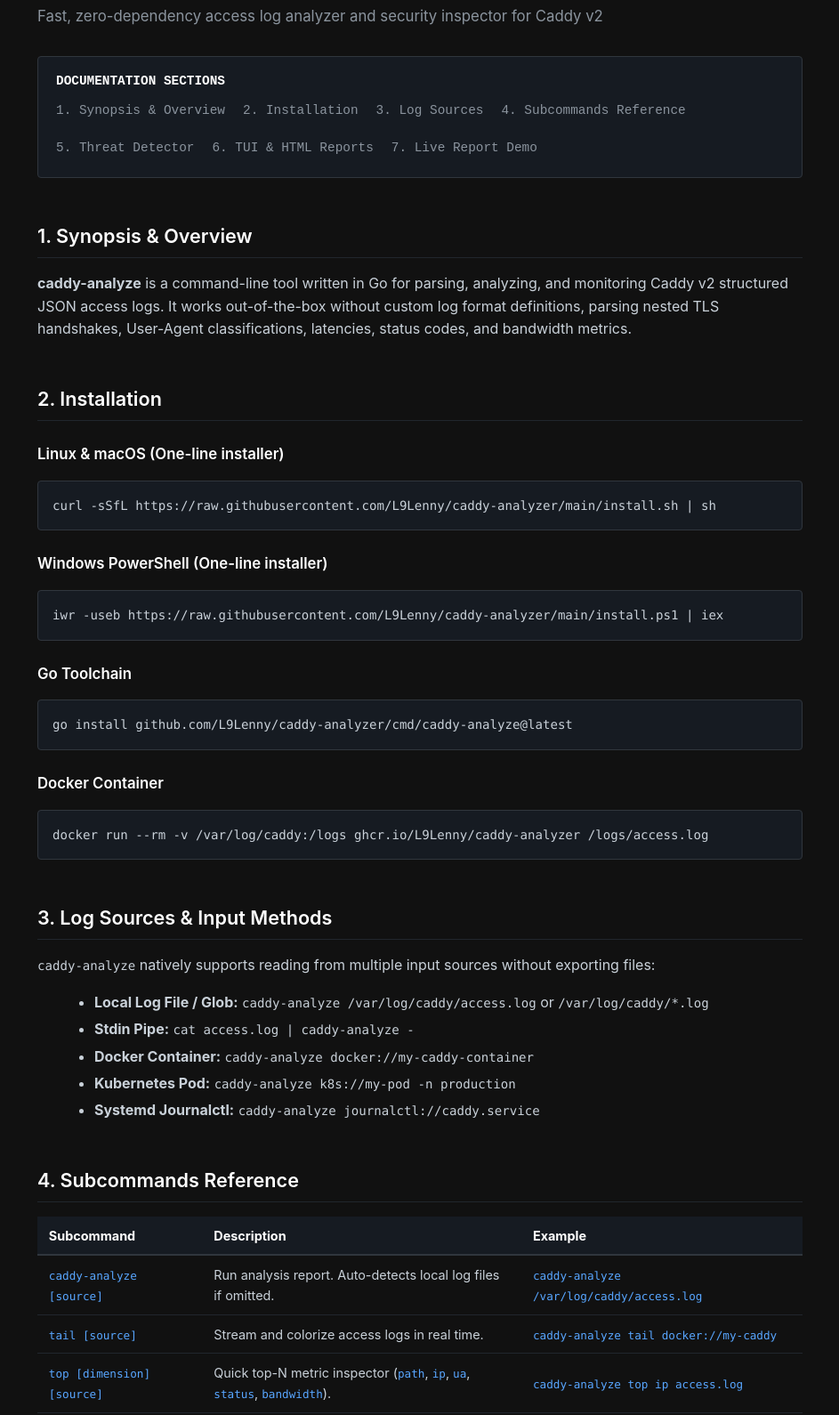
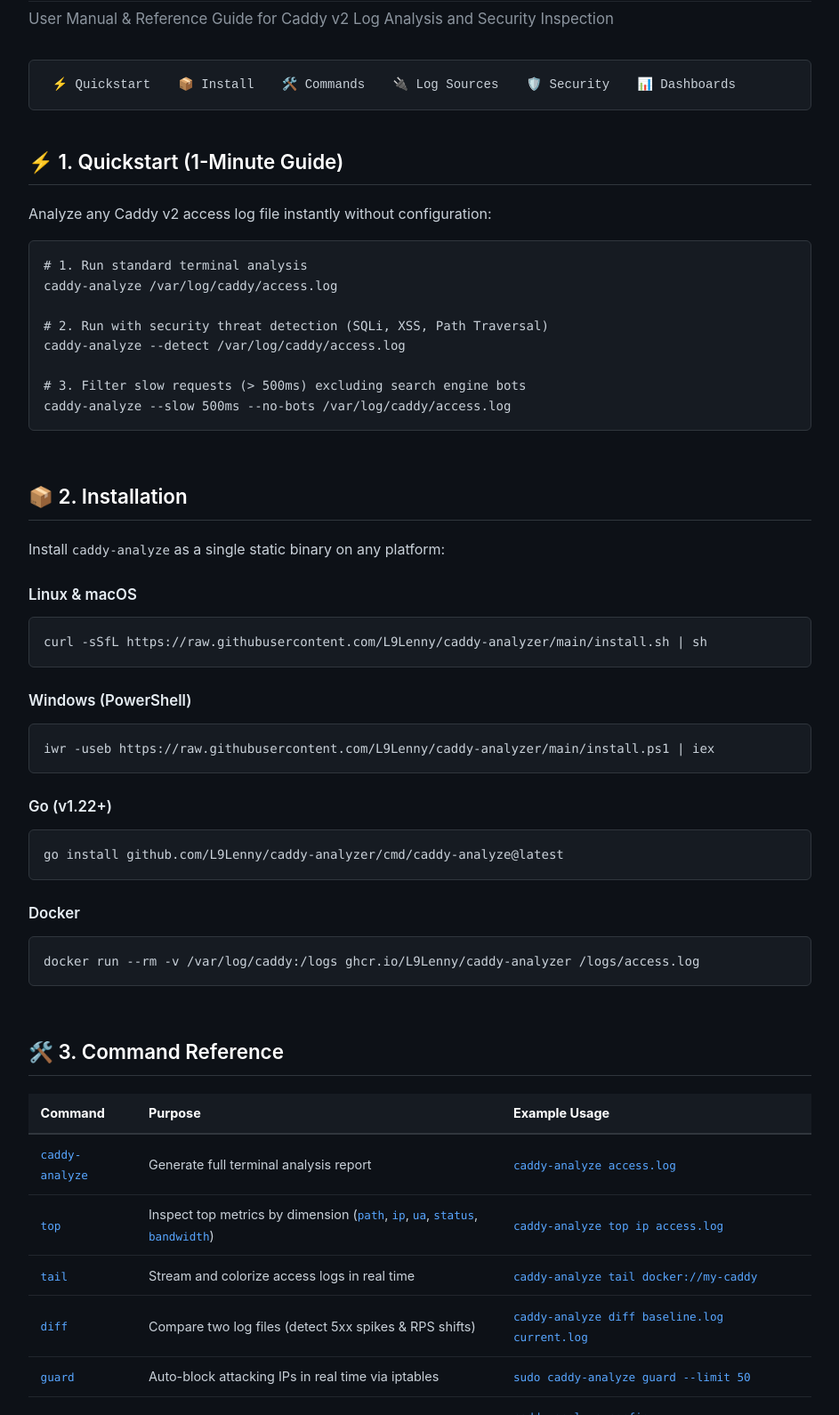
Before and after one commit to L9Lenny/caddy-analyzer, a plain HTML site: page docs/index.html in a window 1280 px wide. Shown: the part 108-1698 px from the top of the page at 89% size, without its empty margins (168-1111 px from the left). Drawn offline with Linux system fonts and the light colour scheme.

Commit message:
Restructure documentation into intuitive user-friendly sections

```diff
--- a/docs/index.html
+++ b/docs/index.html
@@ -3,16 +3,16 @@
 <head>
     <meta charset="UTF-8">
     <meta name="viewport" content="width=device-width, initial-scale=1.0">
-    <title>caddy-analyze(1) — Log analyzer for Caddy v2</title>
+    <title>caddy-analyzer — Documentation & User Manual</title>
     <style>
         body {
             font-family: -apple-system, BlinkMacSystemFont, "Segoe UI", Roboto, Helvetica, Arial, sans-serif;
-            background: #111111;
+            background: #0d1117;
             color: #c9d1d9;
             line-height: 1.6;
-            max-width: 860px;
+            max-width: 880px;
             margin: 0 auto;
-            padding: 2rem 1rem;
+            padding: 2rem 1.25rem;
         }
 
         h1, h2, h3 {
@@ -21,10 +21,10 @@
         }
 
         h1 {
-            font-size: 1.75rem;
-            border-bottom: 1px solid #333333;
-            padding-bottom: 0.5rem;
-            margin-bottom: 0.5rem;
+            font-size: 1.85rem;
+            border-bottom: 1px solid #21262d;
+            padding-bottom: 0.6rem;
+            margin-bottom: 0.4rem;
             font-family: monospace;
         }
 
@@ -43,52 +43,57 @@
             text-decoration: underline;
         }
 
-        nav.toc {
+        /* Sticky Navigation Bar */
+        nav.nav-bar {
+            position: sticky;
+            top: 0;
             background: #161b22;
             border: 1px solid #30363d;
-            border-radius: 4px;
-            padding: 1rem 1.25rem;
+            border-radius: 6px;
+            padding: 0.75rem 1rem;
             margin-bottom: 2.5rem;
-            font-size: 0.9rem;
+            display: flex;
+            gap: 0.75rem;
+            flex-wrap: wrap;
+            z-index: 100;
         }
 
-        nav.toc strong {
-            color: #ffffff;
-            display: block;
-            margin-bottom: 0.5rem;
+        nav.nav-bar a {
+            color: #c9d1d9;
+            font-size: 0.88rem;
             font-family: monospace;
+            padding: 0.25rem 0.6rem;
+            border-radius: 4px;
+            transition: background 0.15s;
         }
 
-        nav.toc ul {
-            list-style: none;
-            margin: 0;
-            padding: 0;
-            display: flex;
-            flex-wrap: wrap;
-            gap: 0.75rem 1.25rem;
+        nav.nav-bar a:hover {
+            background: #21262d;
+            color: #58a6ff;
+            text-decoration: none;
         }
 
-        nav.toc a {
-            color: #8b949e;
-            font-family: monospace;
-        }
-
-        nav.toc a:hover {
-            color: #58a6ff;
+        section {
+            margin-bottom: 3.5rem;
         }
 
         h2 {
-            font-size: 1.35rem;
-            margin-top: 3rem;
-            margin-bottom: 1rem;
-            border-bottom: 1px solid #21262d;
-            padding-bottom: 0.4rem;
+            font-size: 1.4rem;
+            color: #ffffff;
+            border-bottom: 1px solid #30363d;
+            padding-bottom: 0.5rem;
+            margin-top: 0;
+            margin-bottom: 1.25rem;
+            display: flex;
+            align-items: center;
+            gap: 0.5rem;
         }
 
         h3 {
             font-size: 1.05rem;
             margin-top: 1.5rem;
             margin-bottom: 0.5rem;
+            color: #e6edf3;
         }
 
         pre, code {
@@ -99,35 +104,35 @@
         pre {
             background: #161b22;
             border: 1px solid #30363d;
-            border-radius: 4px;
+            border-radius: 6px;
             padding: 1rem;
             overflow-x: auto;
             color: #c9d1d9;
-            margin: 1rem 0 1.5rem 0;
+            margin: 0.75rem 0 1.25rem 0;
         }
 
         p {
             margin-bottom: 1rem;
         }
 
-        ul {
+        ul, ol {
             margin: 0 0 1.5rem 1.5rem;
         }
 
         li {
-            margin-bottom: 0.3rem;
+            margin-bottom: 0.4rem;
         }
 
         table {
             width: 100%;
             border-collapse: collapse;
-            margin: 1rem 0 2rem 0;
+            margin: 1rem 0 1.75rem 0;
             font-size: 0.9rem;
         }
 
         th, td {
             text-align: left;
-            padding: 0.6rem 0.8rem;
+            padding: 0.65rem 0.85rem;
             border-bottom: 1px solid #21262d;
         }
 
@@ -141,11 +146,23 @@
             color: #58a6ff;
         }
 
+        .badge {
+            display: inline-block;
+            padding: 0.15rem 0.5rem;
+            border-radius: 4px;
+            font-size: 0.78rem;
+            font-family: monospace;
+            font-weight: 600;
+            background: #21262d;
+            color: #8b949e;
+            border: 1px solid #30363d;
+        }
+
         iframe {
             width: 100%;
             height: 520px;
             border: 1px solid #30363d;
-            border-radius: 4px;
+            border-radius: 6px;
             background: #0d1117;
             margin: 1rem 0 2rem 0;
         }
@@ -158,137 +175,160 @@
             font-size: 0.85rem;
             display: flex;
             justify-content: space-between;
+            flex-wrap: wrap;
+            gap: 1rem;
         }
     </style>
 </head>
 <body>
 
-    <h1>caddy-analyze(1)</h1>
-    <div class="subtitle">Fast, zero-dependency access log analyzer and security inspector for Caddy v2</div>
+    <h1>caddy-analyzer</h1>
+    <div class="subtitle">User Manual & Reference Guide for Caddy v2 Log Analysis and Security Inspection</div>
 
-    <nav class="toc">
-        <strong>DOCUMENTATION SECTIONS</strong>
-        <ul>
-            <li><a href="#synopsis">1. Synopsis & Overview</a></li>
-            <li><a href="#installation">2. Installation</a></li>
-            <li><a href="#sources">3. Log Sources</a></li>
-            <li><a href="#subcommands">4. Subcommands Reference</a></li>
-            <li><a href="#security">5. Threat Detector</a></li>
-            <li><a href="#reports">6. TUI & HTML Reports</a></li>
-            <li><a href="#demo">7. Live Report Demo</a></li>
-        </ul>
+    <nav class="nav-bar">
+        <a href="#quickstart">⚡ Quickstart</a>
+        <a href="#install">📦 Install</a>
+        <a href="#commands">🛠️ Commands</a>
+        <a href="#sources">🔌 Log Sources</a>
+        <a href="#security">🛡️ Security</a>
+        <a href="#dashboards">📊 Dashboards</a>
     </nav>
 
-    <!-- 1. Synopsis -->
-    <h2 id="synopsis">1. Synopsis & Overview</h2>
-    <p><strong>caddy-analyze</strong> is a command-line tool written in Go for parsing, analyzing, and monitoring Caddy v2 structured JSON access logs. It works out-of-the-box without custom log format definitions, parsing nested TLS handshakes, User-Agent classifications, latencies, status codes, and bandwidth metrics.</p>
+    <!-- SECTION 1: QUICKSTART -->
+    <section id="quickstart">
+        <h2>⚡ 1. Quickstart (1-Minute Guide)</h2>
+        <p>Analyze any Caddy v2 access log file instantly without configuration:</p>
+        <pre># 1. Run standard terminal analysis
+caddy-analyze /var/log/caddy/access.log
 
-    <!-- 2. Installation -->
-    <h2 id="installation">2. Installation</h2>
+# 2. Run with security threat detection (SQLi, XSS, Path Traversal)
+caddy-analyze --detect /var/log/caddy/access.log
 
-    <h3>Linux & macOS (One-line installer)</h3>
+# 3. Filter slow requests (> 500ms) excluding search engine bots
+caddy-analyze --slow 500ms --no-bots /var/log/caddy/access.log</pre>
+    </section>
+
+    <!-- SECTION 2: INSTALLATION -->
+    <section id="install">
+        <h2>📦 2. Installation</h2>
+        <p>Install <code>caddy-analyze</code> as a single static binary on any platform:</p>
+
+        <h3>Linux & macOS</h3>
         <pre>curl -sSfL https://raw.githubusercontent.com/L9Lenny/caddy-analyzer/main/install.sh | sh</pre>
 
-    <h3>Windows PowerShell (One-line installer)</h3>
+        <h3>Windows (PowerShell)</h3>
         <pre>iwr -useb https://raw.githubusercontent.com/L9Lenny/caddy-analyzer/main/install.ps1 | iex</pre>
 
-    <h3>Go Toolchain</h3>
+        <h3>Go (v1.22+)</h3>
         <pre>go install github.com/L9Lenny/caddy-analyzer/cmd/caddy-analyze@latest</pre>
 
-    <h3>Docker Container</h3>
+        <h3>Docker</h3>
         <pre>docker run --rm -v /var/log/caddy:/logs ghcr.io/L9Lenny/caddy-analyzer /logs/access.log</pre>
+    </section>
 
-    <!-- 3. Log Sources -->
-    <h2 id="sources">3. Log Sources & Input Methods</h2>
-    <p><code>caddy-analyze</code> natively supports reading from multiple input sources without exporting files:</p>
-
-    <ul>
-        <li><strong>Local Log File / Glob:</strong> <code>caddy-analyze /var/log/caddy/access.log</code> or <code>/var/log/caddy/*.log</code></li>
-        <li><strong>Stdin Pipe:</strong> <code>cat access.log | caddy-analyze -</code></li>
-        <li><strong>Docker Container:</strong> <code>caddy-analyze docker://my-caddy-container</code></li>
-        <li><strong>Kubernetes Pod:</strong> <code>caddy-analyze k8s://my-pod -n production</code></li>
-        <li><strong>Systemd Journalctl:</strong> <code>caddy-analyze journalctl://caddy.service</code></li>
-    </ul>
-
-    <!-- 4. Subcommands -->
-    <h2 id="subcommands">4. Subcommands Reference</h2>
+    <!-- SECTION 3: COMMANDS -->
+    <section id="commands">
+        <h2>🛠️ 3. Command Reference</h2>
 
         <table>
             <thead>
                 <tr>
-                <th>Subcommand</th>
-                <th>Description</th>
-                <th>Example</th>
+                    <th>Command</th>
+                    <th>Purpose</th>
+                    <th>Example Usage</th>
                 </tr>
             </thead>
             <tbody>
                 <tr>
-                <td><code>caddy-analyze [source]</code></td>
-                <td>Run analysis report. Auto-detects local log files if omitted.</td>
-                <td><code>caddy-analyze /var/log/caddy/access.log</code></td>
+                    <td><code>caddy-analyze</code></td>
+                    <td>Generate full terminal analysis report</td>
+                    <td><code>caddy-analyze access.log</code></td>
                 </tr>
                 <tr>
-                <td><code>tail [source]</code></td>
-                <td>Stream and colorize access logs in real time.</td>
+                    <td><code>top</code></td>
+                    <td>Inspect top metrics by dimension (<code>path</code>, <code>ip</code>, <code>ua</code>, <code>status</code>, <code>bandwidth</code>)</td>
+                    <td><code>caddy-analyze top ip access.log</code></td>
+                </tr>
+                <tr>
+                    <td><code>tail</code></td>
+                    <td>Stream and colorize access logs in real time</td>
                     <td><code>caddy-analyze tail docker://my-caddy</code></td>
                 </tr>
                 <tr>
-                <td><code>top [dimension] [source]</code></td>
-                <td>Quick top-N metric inspector (<code>path</code>, <code>ip</code>, <code>ua</code>, <code>status</code>, <code>bandwidth</code>).</td>
-                <td><code>caddy-analyze top ip access.log</code></td>
+                    <td><code>diff</code></td>
+                    <td>Compare two log files (detect 5xx spikes & RPS shifts)</td>
+                    <td><code>caddy-analyze diff baseline.log current.log</code></td>
                 </tr>
                 <tr>
-                <td><code>diff &lt;log1&gt; &lt;log2&gt;</code></td>
-                <td>Compare two log files for RPS shifts, 5xx spikes, and latency changes.</td>
-                <td><code>caddy-analyze diff base.log curr.log</code></td>
+                    <td><code>guard</code></td>
+                    <td>Auto-block attacking IPs in real time via iptables</td>
+                    <td><code>sudo caddy-analyze guard --limit 50</code></td>
                 </tr>
                 <tr>
-                <td><code>guard [source]</code></td>
-                <td>Monitor live log stream and auto-block malicious IPs via iptables.</td>
-                <td><code>sudo caddy-analyze guard --limit 100</code></td>
-            </tr>
-            <tr>
-                <td><code>config [show|set|reset]</code></td>
-                <td>Manage persistent default log source configuration.</td>
+                    <td><code>config</code></td>
+                    <td>Manage persistent default log source (local/global)</td>
                     <td><code>caddy-analyze config /var/log/caddy/access.log</code></td>
                 </tr>
                 <tr>
                     <td><code>block / unban</code></td>
-                <td>Manually block or unban IP addresses via iptables.</td>
+                    <td>Manually block or unban IP addresses via iptables</td>
                     <td><code>sudo caddy-analyze block 1.2.3.4</code></td>
                 </tr>
             </tbody>
         </table>
+    </section>
 
-    <!-- 5. Threat Detector -->
-    <h2 id="security">5. Security Threat Engine (--detect)</h2>
-    <p>Pass the <code>--detect</code> / <code>-d</code> flag to inspect request URIs, headers, and User-Agents for common security attack patterns:</p>
+    <!-- SECTION 4: LOG SOURCES -->
+    <section id="sources">
+        <h2>🔌 4. Log Sources & Input Formats</h2>
+        <p>Pass any of the following input formats as positional arguments:</p>
 
         <ul>
-        <li><strong>SQL Injection:</strong> UNION SELECT, OR 1=1, information_schema, pg_sleep()</li>
-        <li><strong>Path Traversal & LFI:</strong> ../, /etc/passwd, php://filter, file:///</li>
-        <li><strong>Cross-Site Scripting (XSS):</strong> &lt;script&gt;, javascript:, onerror=, alert()</li>
-        <li><strong>Remote Code Execution (RCE):</strong> /bin/sh, powershell, whoami, eval()</li>
-        <li><strong>Sensitive File Probes:</strong> .env, .git/config, wp-config.php, id_rsa</li>
-        <li><strong>Automated Scanners:</strong> sqlmap, nikto, dirbuster, gobuster, nmap</li>
+            <li><strong>Local Log File:</strong> <code>caddy-analyze /var/log/caddy/access.log</code></li>
+            <li><strong>Glob Patterns:</strong> <code>caddy-analyze /var/log/caddy/*.log</code></li>
+            <li><strong>Standard Input (Stdin):</strong> <code>cat access.log | caddy-analyze -</code></li>
+            <li><strong>Docker Containers:</strong> <code>caddy-analyze docker://my-caddy-container</code></li>
+            <li><strong>Kubernetes Pods:</strong> <code>caddy-analyze k8s://my-pod -n production</code></li>
+            <li><strong>Systemd Journalctl:</strong> <code>caddy-analyze journalctl://caddy.service</code></li>
+        </ul>
+    </section>
+
+    <!-- SECTION 5: SECURITY -->
+    <section id="security">
+        <h2>🛡️ 5. Threat Detector & Firewall Guard</h2>
+
+        <h3>Threat Engine (--detect)</h3>
+        <p>Pass <code>--detect</code> / <code>-d</code> to enable deep packet analysis against malicious patterns:</p>
+        <ul>
+            <li><strong>SQL Injection:</strong> <code>UNION SELECT</code>, <code>OR 1=1</code>, <code>information_schema</code></li>
+            <li><strong>Path Traversal / LFI:</strong> <code>../</code>, <code>/etc/passwd</code>, <code>php://filter</code></li>
+            <li><strong>Cross-Site Scripting (XSS):</strong> <code>&lt;script&gt;</code>, <code>javascript:</code>, <code>onerror=</code></li>
+            <li><strong>Remote Code Execution (RCE):</strong> <code>/bin/sh</code>, <code>powershell</code>, <code>whoami</code></li>
+            <li><strong>Sensitive File Discovery:</strong> <code>.env</code>, <code>.git/config</code>, <code>wp-config.php</code></li>
+            <li><strong>Scanner Tools:</strong> <code>sqlmap</code>, <code>nikto</code>, <code>dirbuster</code>, <code>nmap</code></li>
         </ul>
 
-    <!-- 6. Reports -->
-    <h2 id="reports">6. TUI Dashboard & HTML Reports</h2>
+        <h3>Real-time Firewall Guard Daemon (guard)</h3>
+        <pre>sudo caddy-analyze guard --limit 50 --window 1m docker://my-caddy</pre>
+    </section>
 
-    <h3>Interactive TUI Dashboard (--watch)</h3>
+    <!-- SECTION 6: DASHBOARDS -->
+    <section id="dashboards">
+        <h2>📊 6. Interactive Dashboards & Exports</h2>
+
+        <h3>Terminal TUI Dashboard (--watch)</h3>
         <pre>caddy-analyze --watch /var/log/caddy/access.log</pre>
-    <p>Navigable 6-tab terminal user interface: <code>[1: Summary]</code> <code>[2: Realtime Stream]</code> <code>[3: Security Alerts]</code> <code>[4: Top IPs]</code> <code>[5: Top Paths]</code> <code>[6: User Agents]</code>.</p>
+        <p>Interactive 6-tab terminal interface: <code>[1: Summary]</code> <code>[2: Realtime Stream]</code> <code>[3: Security Alerts]</code> <code>[4: Top IPs]</code> <code>[5: Top Paths]</code> <code>[6: User Agents]</code>.</p>
 
-    <h3>Offline HTML Report Export (-f html)</h3>
+        <h3>Offline Dark-Mode HTML Report (-f html)</h3>
         <pre>caddy-analyze -f html -o report.html --detect /var/log/caddy/access.log</pre>
 
-    <!-- 7. Demo -->
-    <h2 id="demo">7. Live HTML Report Sample</h2>
+        <h3>Interactive HTML Report Preview</h3>
         <iframe src="demo.html" title="HTML Report Demo"></iframe>
+    </section>
 
     <footer>
-        <div>caddy-analyzer — Open-source software released under the <a href="https://github.com/L9Lenny/caddy-analyzer/blob/main/LICENSE">MIT License</a>.</div>
+        <div>caddy-analyzer — MIT License</div>
         <div><a href="https://github.com/L9Lenny/caddy-analyzer">GitHub Repository</a></div>
     </footer>
 
```
Lines whose indentation alone changed are shown as unchanged.
